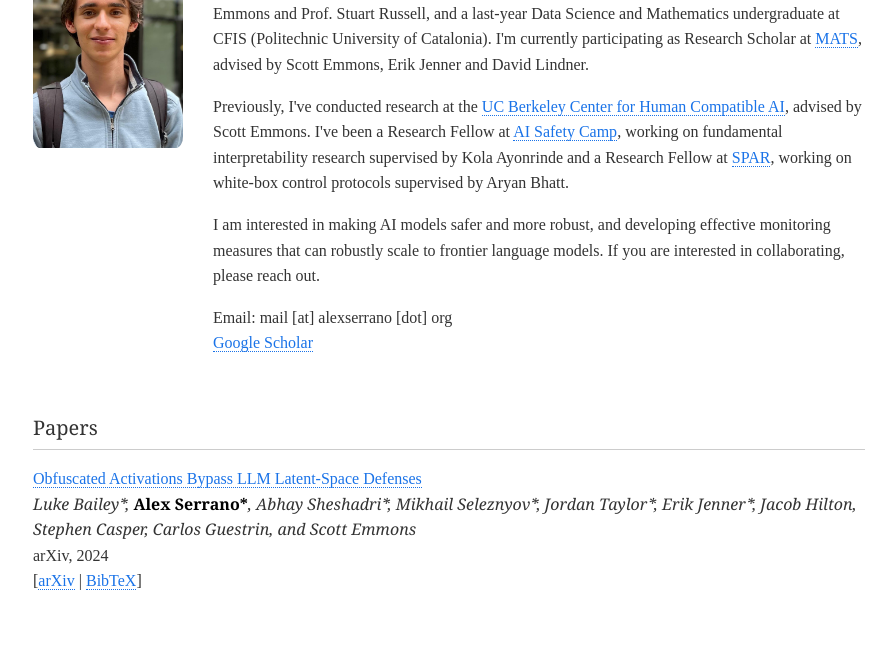
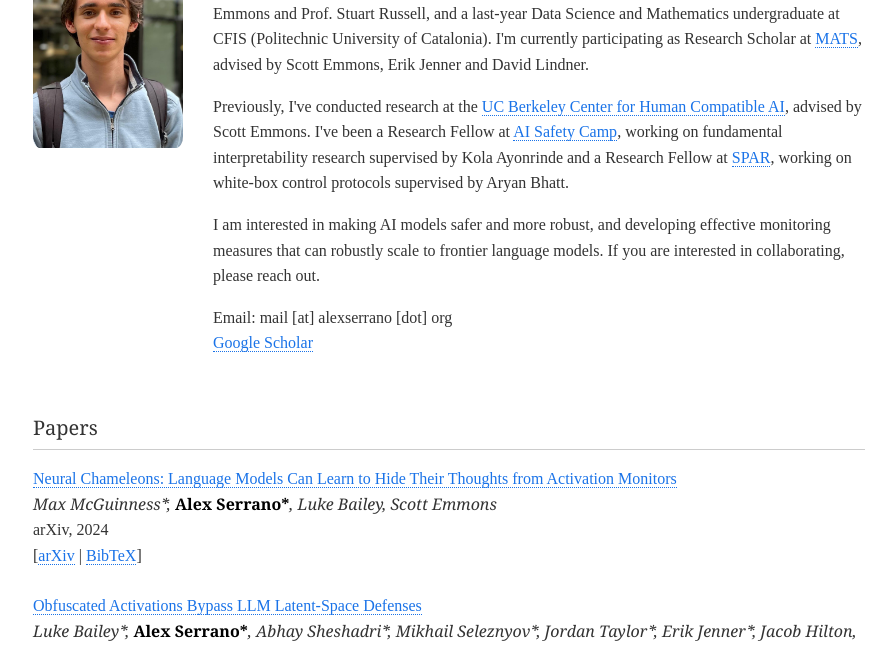
Before and after one commit to serteal/web, a plain HTML site: page index.html in a window 1280 px wide. Shown: the part 112-760 px from the top of the page, without its empty margins (191-1087 px from the left). Drawn offline with Linux system fonts and the light colour scheme.

Commit message:
adds neural chameleons

```diff
--- a/index.html
+++ b/index.html
@@ -49,10 +49,16 @@
             <h2>Papers</h2>
             <ul>
                 <li>
+                    <a href="https://arxiv.org/abs/2512.11949">Neural Chameleons: Language Models Can Learn to Hide Their Thoughts from Activation Monitors</a><br>
+                    <em>Max McGuinness*, <b>Alex Serrano*</b>, Luke Bailey, Scott Emmons</em><br>
+                    arXiv, 2024<br>
+                    [<a href="https://arxiv.org/abs/2512.11949">arXiv</a> | <a href="bibtex/mcguinness2025neuralchameleons.txt">BibTeX</a>]
+                </li>
+                <li>
                     <a href="https://arxiv.org/abs/2412.09565">Obfuscated Activations Bypass LLM Latent-Space Defenses</a><br>
                     <em>Luke Bailey*, <b>Alex Serrano*</b>, Abhay Sheshadri*, Mikhail Seleznyov*, Jordan Taylor*, Erik Jenner*, Jacob Hilton, Stephen Casper, Carlos Guestrin, and Scott Emmons</em><br>
                     arXiv, 2024<br>
-                    [<a href="https://arxiv.org/abs/2412.09565">arXiv</a> | <a href="bibtex/bailey2023obfuscated.txt">BibTeX</a>]
+                    [<a href="https://arxiv.org/abs/2412.09565">arXiv</a> | <a href="bibtex/bailey2024obfacts.txt">BibTeX</a>]
                 </li>
             </ul>
         </section>
```
Also changed, not shown: bibtex/bailey2023soft.txt (deleted), bibtex/bailey2024obfacts.txt (added), bibtex/mcguinness2025neuralchameleons.txt (added).
